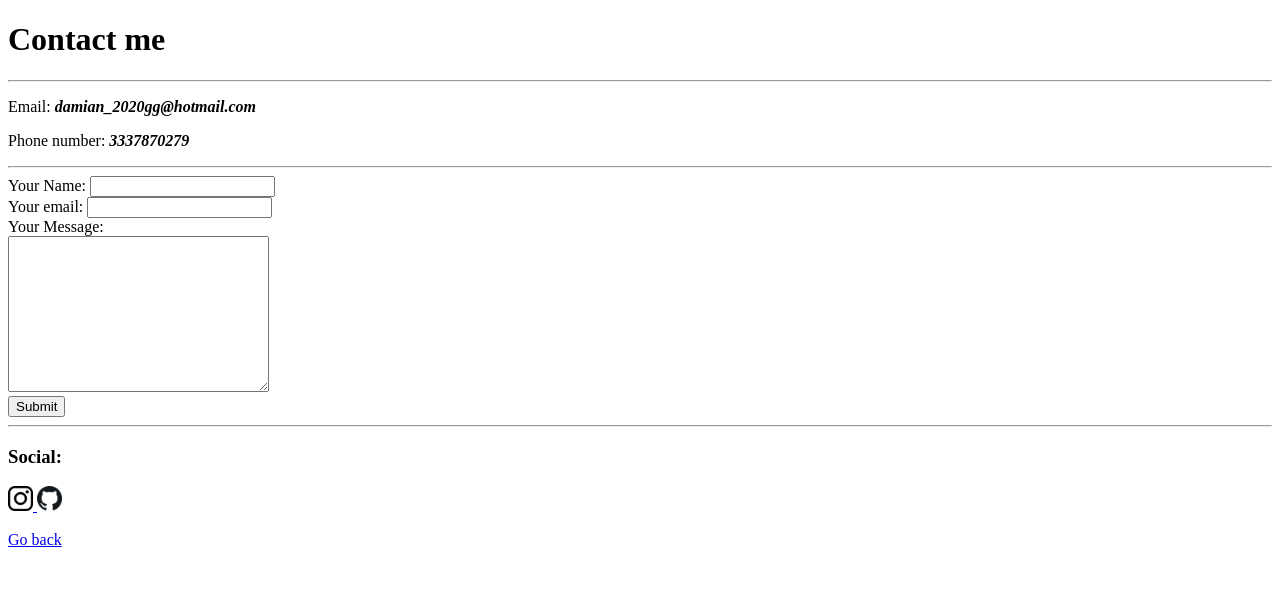
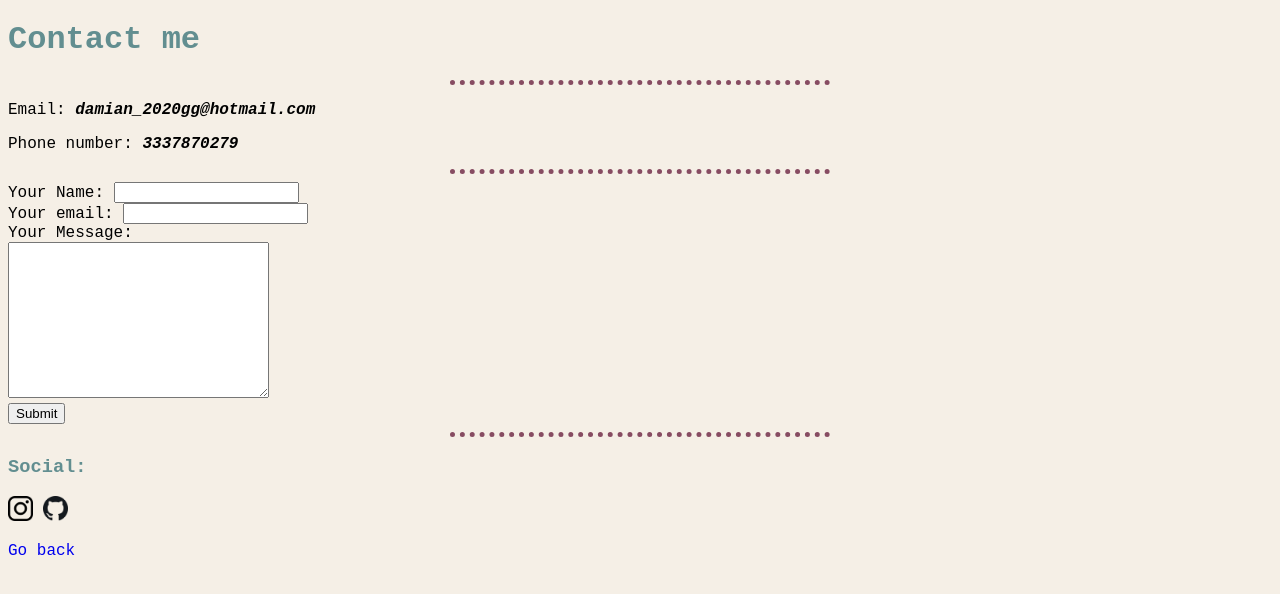
Before and after one commit to G4GA/CV, a plain HTML site: page contact.html in a window 1280 px wide. Drawn offline with Linux system fonts and the light colour scheme.

Commit message:
Changing font family

```diff
--- a/contact.html
+++ b/contact.html
@@ -3,7 +3,7 @@
     <head>
         <meta charset="utf-8">
         <title>Hobbies and Links</title>
-        <link rel="stylesheet" href="">
+        <link rel="stylesheet" href="css/styles.css">
     </head>
 
     <body>
--- a/css/styles.css
+++ b/css/styles.css
@@ -1,6 +1,11 @@
 body {
-    background-color: #A7D2CB ;
+    background-color: #F5EFE6 ;
+    font-family: 'Courier New', Courier, monospace;
   }
+
+a {
+    text-decoration: none;
+}
 
 hr {
     border-color: #874C62;
@@ -10,3 +15,16 @@ hr {
     height: 0px;
     width: 30%;
 }
+
+h2 {
+    color: #628E90;
+
+}
+
+h3 {
+    color: #628E90;
+}
+
+h1 {
+    color: #628E90;
+}
```
